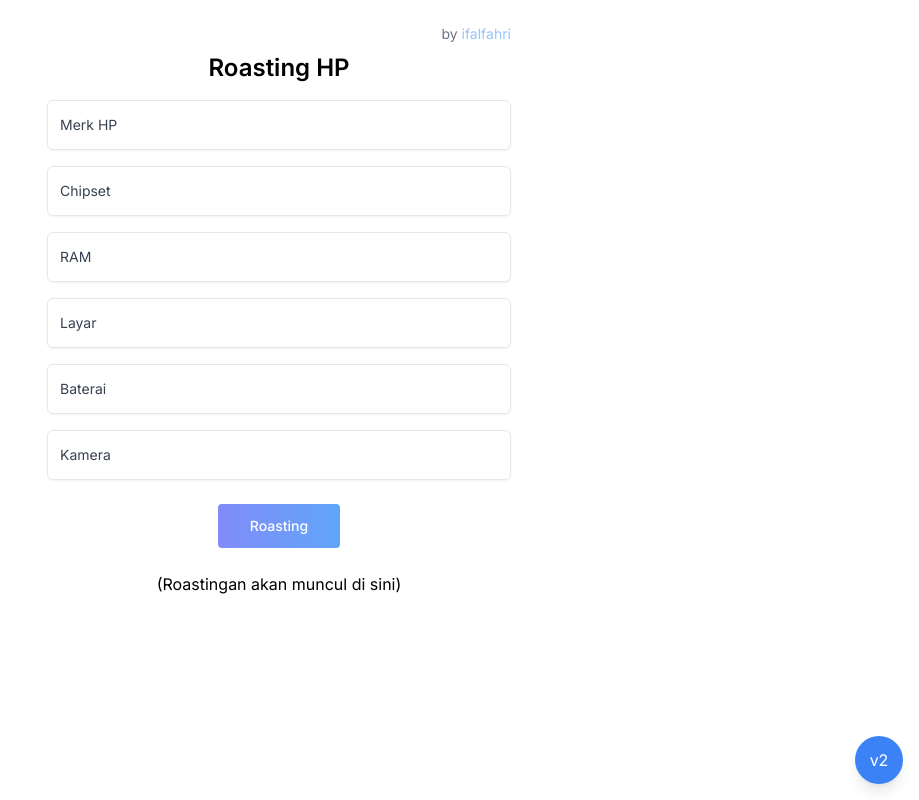
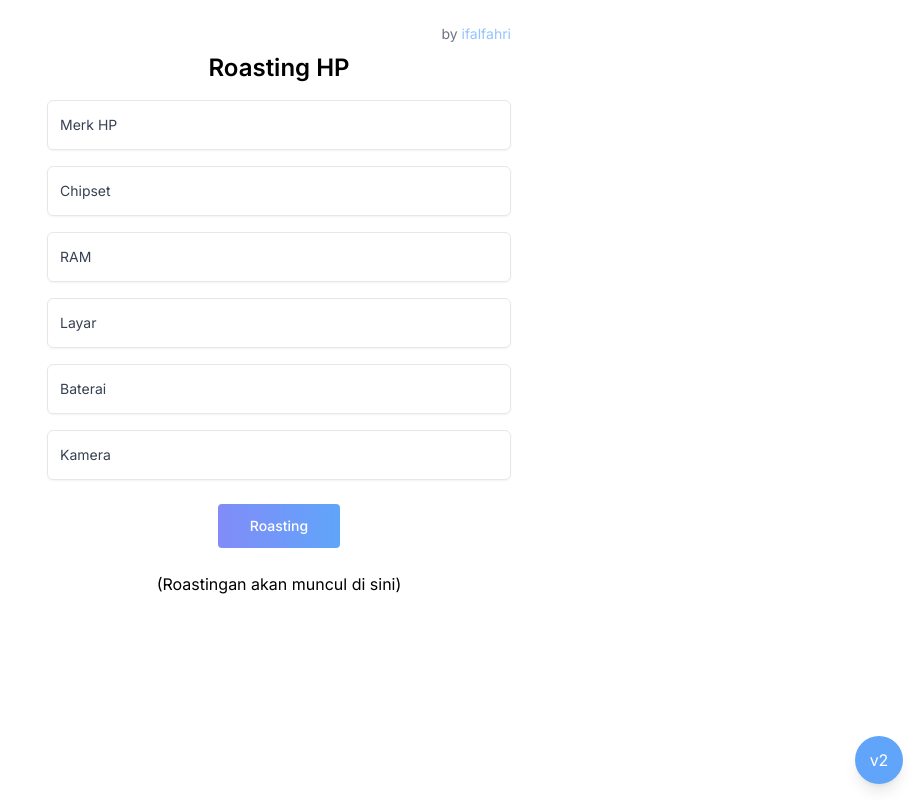
Before and after one commit to ifalfahri/roasting-hp, a React (Vite) app: page /old in a window 1280 px wide. Shown: the whole page, without its empty margins (361-1280 px from the left). Built offline with nearby package versions, Linux system fonts and the light colour scheme.

Commit message:
fix: button color

```diff
--- a/src/components/Form.jsx
+++ b/src/components/Form.jsx
@@ -137,7 +137,7 @@ function Form({ setOutput }) {
     </form>
     <div className="fixed bottom-4 right-4">
         <button
-          className="bg-blue-500 hover:bg-blue-600 text-white rounded-full w-12 h-12 flex items-center justify-center shadow-lg"
+          className="bg-blue-400 hover:bg-blue-500 text-white rounded-full w-12 h-12 flex items-center justify-center shadow-lg"
           onClick={() => setIsModalOpen(true)}
           data-tooltip-id="v2-tooltip"
           data-tooltip-content="Pergi ke versi baru"
--- a/src/components/FormV2.jsx
+++ b/src/components/FormV2.jsx
@@ -273,7 +273,7 @@ export default function FormV2({ setOutput }) {
       <div className="fixed bottom-4 right-4">
         <button
           type="button"
-          className="bg-blue-500 hover:bg-blue-600 text-white rounded-full w-12 h-12 flex items-center justify-center shadow-lg transition-all duration-300 ease-in-out hover:scale-110"
+          className="bg-blue-400 hover:bg-blue-500 text-white rounded-full w-12 h-12 flex items-center justify-center shadow-lg transition-all duration-300 ease-in-out hover:scale-110"
           onClick={() => setIsModalOpen(true)}
           data-tooltip-id="v1-tooltip"
           data-tooltip-content="Kembali ke versi lama"
```
